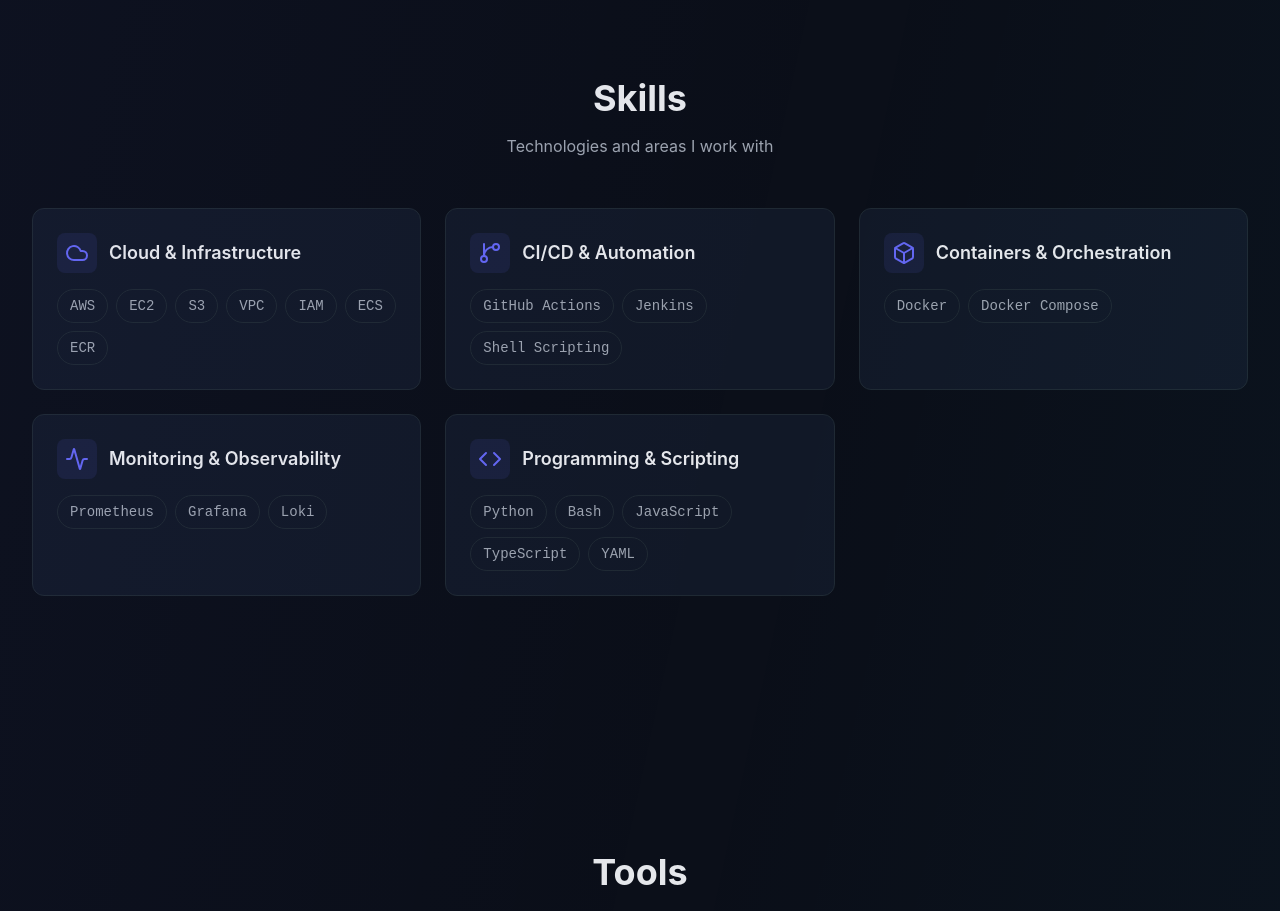
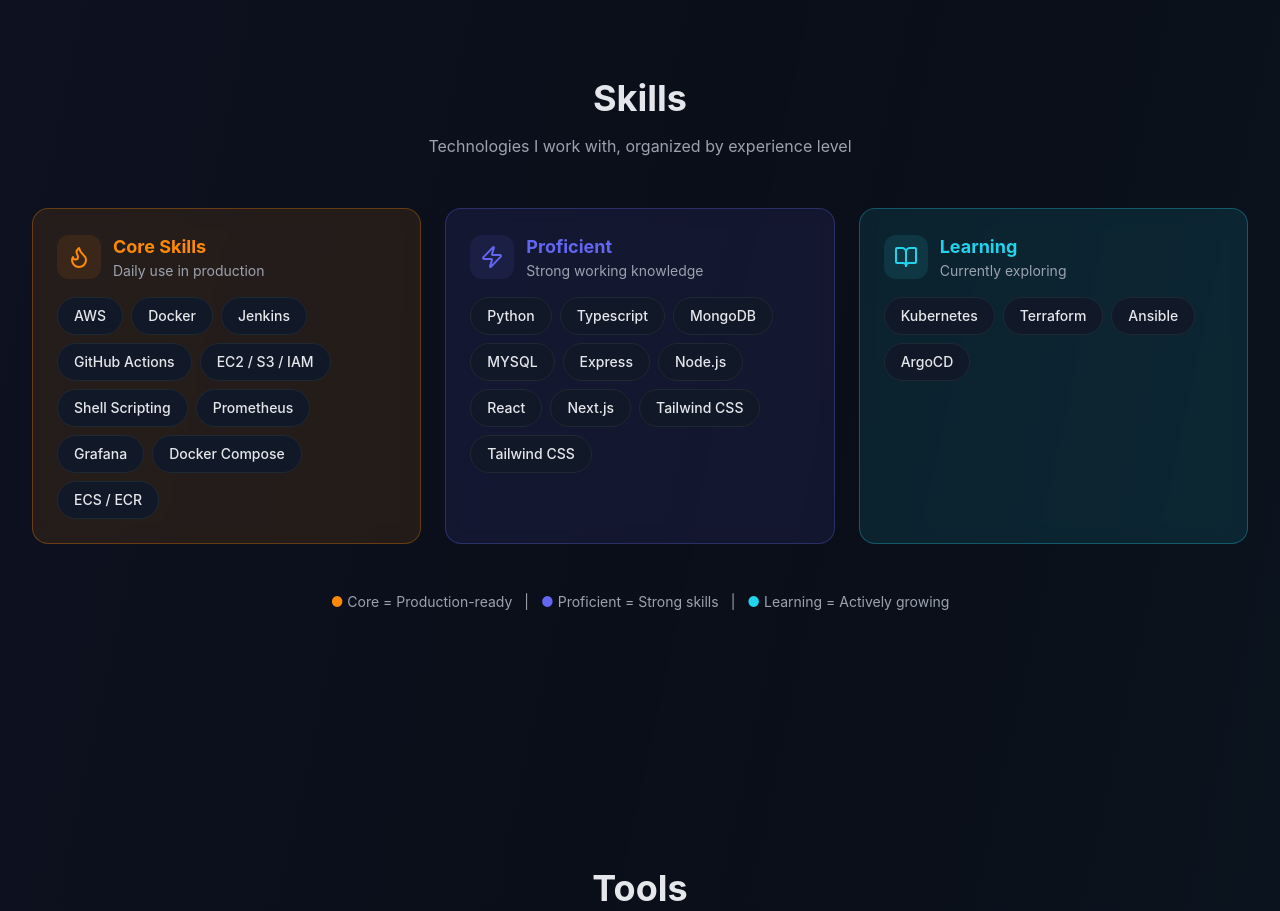
Before and after one commit to Nikhilkumar2311/portfolio, a React (Vite) app: page / in a window 1280 px wide. Shown: the part 1940-2851 px from the top of the page. Built offline with nearby package versions, Linux system fonts and the light colour scheme.

Commit message:
Improved Skills

```diff
--- a/src/components/Skills.tsx
+++ b/src/components/Skills.tsx
@@ -1,18 +1,61 @@
 import { motion } from 'framer-motion';
-import { Cloud, GitBranch, Box, Activity, Code, FileText } from 'lucide-react';
 import { SectionTitle } from './ui/SectionTitle';
-import { Card } from './ui/Card';
-import { Badge } from './ui/Badge';
-import { skillCategories } from '../data/skills';
+import { skillTiers, type SkillTier } from '../data/skills';
 
-const iconMap: Record<string, React.ReactNode> = {
-    Cloud: <Cloud size={24} />,
-    GitBranch: <GitBranch size={24} />,
-    Container: <Box size={24} />,
-    Activity: <Activity size={24} />,
-    Code: <Code size={24} />,
-    File: <FileText size={24} />,
-};
+function SkillBadge({ name, delay }: { name: string; delay: number }) {
+    return (
+        <motion.span
+            className="px-4 py-2 rounded-full bg-surface border border-border text-text-primary text-sm font-medium hover:border-primary/50 hover:bg-primary/5 transition-all cursor-default"
+            initial={{ opacity: 0, scale: 0.8 }}
+            whileInView={{ opacity: 1, scale: 1 }}
+            viewport={{ once: true }}
+            transition={{ duration: 0.3, delay }}
+            whileHover={{ scale: 1.05 }}
+        >
+            {name}
+        </motion.span>
+    );
+}
+
+function TierCard({ tier, index }: { tier: SkillTier; index: number }) {
+    const Icon = tier.icon;
+
+    return (
+        <motion.div
+            className={`relative p-6 rounded-2xl border ${tier.borderColor} ${tier.bgColor} backdrop-blur-sm`}
+            initial={{ opacity: 0, y: 30 }}
+            whileInView={{ opacity: 1, y: 0 }}
+            viewport={{ once: true }}
+            transition={{ duration: 0.5, delay: index * 0.15 }}
+        >
+            {/* Tier Header */}
+            <div className="flex items-center gap-3 mb-4">
+                <div className={`p-2.5 rounded-xl ${tier.bgColor}`}>
+                    <Icon size={24} className={tier.color} />
+                </div>
+                <div>
+                    <h3 className={`text-lg font-bold ${tier.color}`}>
+                        {tier.title}
+                    </h3>
+                    <p className="text-text-secondary text-sm">
+                        {tier.subtitle}
+                    </p>
+                </div>
+            </div>
+
+            {/* Skills */}
+            <div className="flex flex-wrap gap-2">
+                {tier.skills.map((skill, i) => (
+                    <SkillBadge
+                        key={skill.name}
+                        name={skill.name}
+                        delay={0.3 + i * 0.05}
+                    />
+                ))}
+            </div>
+        </motion.div>
+    );
+}
 
 export function Skills() {
     return (
@@ -20,38 +63,32 @@
             <div className="max-w-7xl mx-auto px-4 sm:px-6 lg:px-8">
                 <SectionTitle
                     title="Skills"
-                    subtitle="Technologies and areas I work with"
+                    subtitle="Technologies I work with, organized by experience level"
                 />
 
-                <div className="grid grid-cols-1 md:grid-cols-2 lg:grid-cols-3 gap-6">
-                    {skillCategories.map((category, index) => (
-                        <motion.div
-                            key={category.title}
-                            initial={{ opacity: 0, y: 20 }}
-                            whileInView={{ opacity: 1, y: 0 }}
-                            viewport={{ once: true }}
-                            transition={{ duration: 0.5, delay: index * 0.1 }}
-                        >
-                            <Card className="h-full">
-                                <div className="flex items-center gap-3 mb-4">
-                                    <div className="p-2 rounded-lg bg-primary/10 text-primary">
-                                        {iconMap[category.icon] || <Code size={24} />}
-                                    </div>
-                                    <h3 className="text-lg font-semibold text-text-primary">
-                                        {category.title}
-                                    </h3>
-                                </div>
-                                <div className="flex flex-wrap gap-2">
-                                    {category.skills.map((skill) => (
-                                        <Badge key={skill.name} variant="default">
-                                            {skill.name}
-                                        </Badge>
-                                    ))}
-                                </div>
-                            </Card>
-                        </motion.div>
+                {/* Tier Cards */}
+                <div className="grid grid-cols-1 lg:grid-cols-3 gap-6">
+                    {skillTiers.map((tier, index) => (
+                        <TierCard key={tier.title} tier={tier} index={index} />
                     ))}
                 </div>
+
+                {/* Quick glance for recruiters */}
+                <motion.div
+                    className="mt-12 text-center"
+                    initial={{ opacity: 0 }}
+                    whileInView={{ opacity: 1 }}
+                    viewport={{ once: true }}
+                    transition={{ duration: 0.5, delay: 0.5 }}
+                >
+                    <p className="text-text-secondary text-sm">
+                        <span className="text-orange-400 font-medium">●</span> Core = Production-ready
+                        <span className="mx-3">|</span>
+                        <span className="text-primary font-medium">●</span> Proficient = Strong skills
+                        <span className="mx-3">|</span>
+                        <span className="text-secondary font-medium">●</span> Learning = Actively growing
+                    </p>
+                </motion.div>
             </div>
         </section>
     );
--- a/src/data/skills.ts
+++ b/src/data/skills.ts
@@ -1,56 +1,69 @@
-import type { SkillCategory } from '../types';
+import { Flame, Zap, BookOpen, type LucideIcon } from 'lucide-react';
 
-export const skillCategories: SkillCategory[] = [
+// Skill tier interface for tiered layout
+export interface SkillTier {
+    title: string;
+    subtitle: string;
+    icon: LucideIcon;
+    color: string;
+    bgColor: string;
+    borderColor: string;
+    skills: { name: string }[];
+}
+
+export const skillTiers: SkillTier[] = [
     {
-        title: 'Cloud & Infrastructure',
-        icon: 'Cloud',
+        title: 'Core Skills',
+        subtitle: 'Daily use in production',
+        icon: Flame,
+        color: 'text-orange-400',
+        bgColor: 'bg-orange-400/10',
+        borderColor: 'border-orange-400/30',
         skills: [
             { name: 'AWS' },
-            { name: 'EC2' },
-            { name: 'S3' },
-            { name: 'VPC' },
-            { name: 'IAM' },
-            { name: 'ECS' },
-            { name: 'ECR' },
+            { name: 'Docker' },
+            { name: 'Jenkins' },
+            { name: 'GitHub Actions' },
+            { name: 'EC2 / S3 / IAM' },
+            { name: 'Shell Scripting' },
+            { name: 'Prometheus' },
+            { name: 'Grafana' },
+            { name: 'Docker Compose' },
+            { name: 'ECS / ECR' },
         ],
     },
     {
-        title: 'CI/CD & Automation',
-        icon: 'GitBranch',
+        title: 'Proficient',
+        subtitle: 'Strong working knowledge',
+        icon: Zap,
+        color: 'text-primary',
+        bgColor: 'bg-primary/10',
+        borderColor: 'border-primary/30',
         skills: [
-            { name: 'GitHub Actions' },
-            { name: 'Jenkins' },
-            { name: 'Shell Scripting' },
+            { name: 'Python' },
+            { name: 'Typescript' },
+            { name: 'MongoDB' },
+            { name: 'MYSQL' },
+            { name: 'Express' },
+            { name: 'Node.js' },
+            { name: 'React' },
+            { name: 'Next.js' },
+            { name: 'Tailwind CSS' },
+            { name: 'Tailwind CSS' },
         ],
     },
     {
-        title: 'Containers & Orchestration',
-        icon: 'Container',
+        title: 'Learning',
+        subtitle: 'Currently exploring',
+        icon: BookOpen,
+        color: 'text-secondary',
+        bgColor: 'bg-secondary/10',
+        borderColor: 'border-secondary/30',
         skills: [
-            { name: 'Docker' },
-            { name: 'Docker Compose' },
-            // { name: 'Kubernetes' },
-            // { name: 'Helm' },
-        ],
-    },
-    {
-        title: 'Monitoring & Observability',
-        icon: 'Activity',
-        skills: [
-            { name: 'Prometheus' },
-            { name: 'Grafana' },
-            { name: 'Loki' },
-        ],
-    },
-    {
-        title: 'Programming & Scripting',
-        icon: 'Code',
-        skills: [
-            { name: 'Python' },
-            { name: 'Bash' },
-            { name: 'JavaScript' },
-            { name: 'TypeScript' },
-            { name: 'YAML' },
+            { name: 'Kubernetes' },
+            { name: 'Terraform' },
+            { name: 'Ansible' },
+            { name: 'ArgoCD' },
         ],
     },
 ];
```
